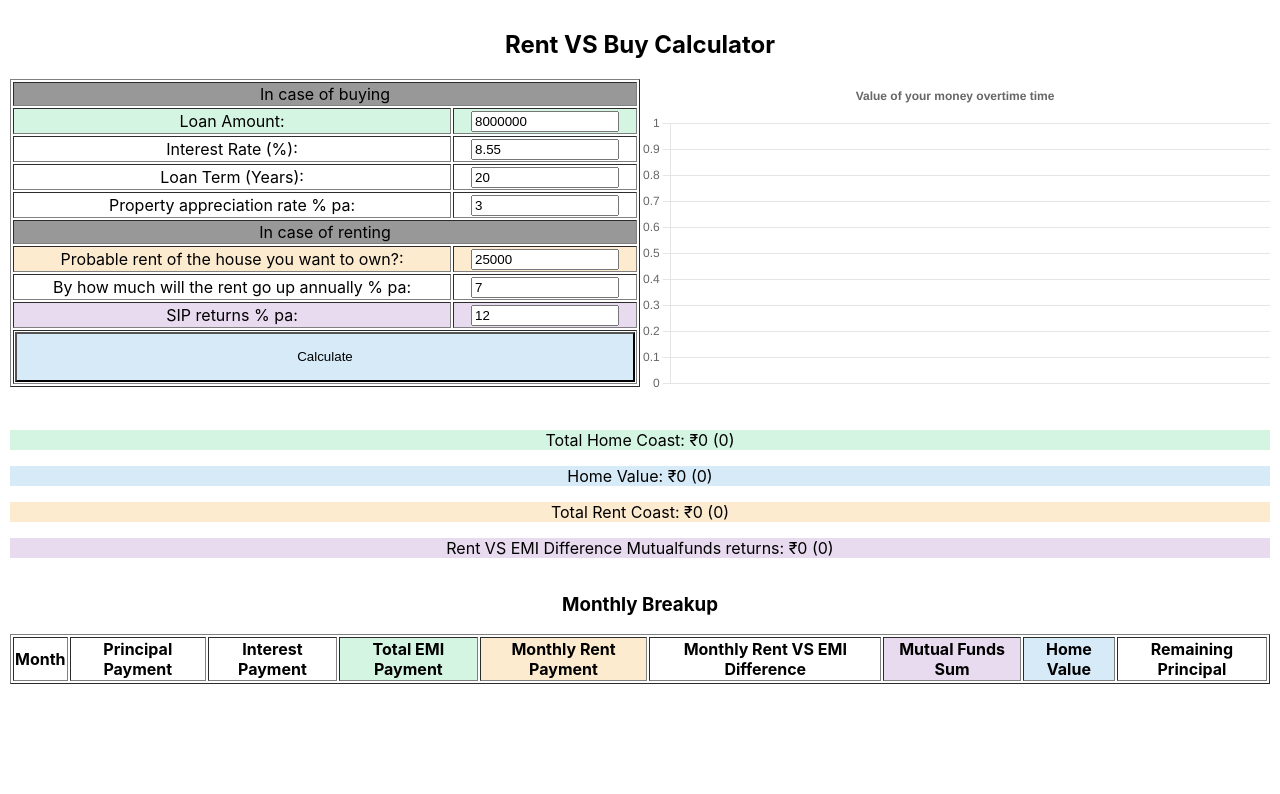
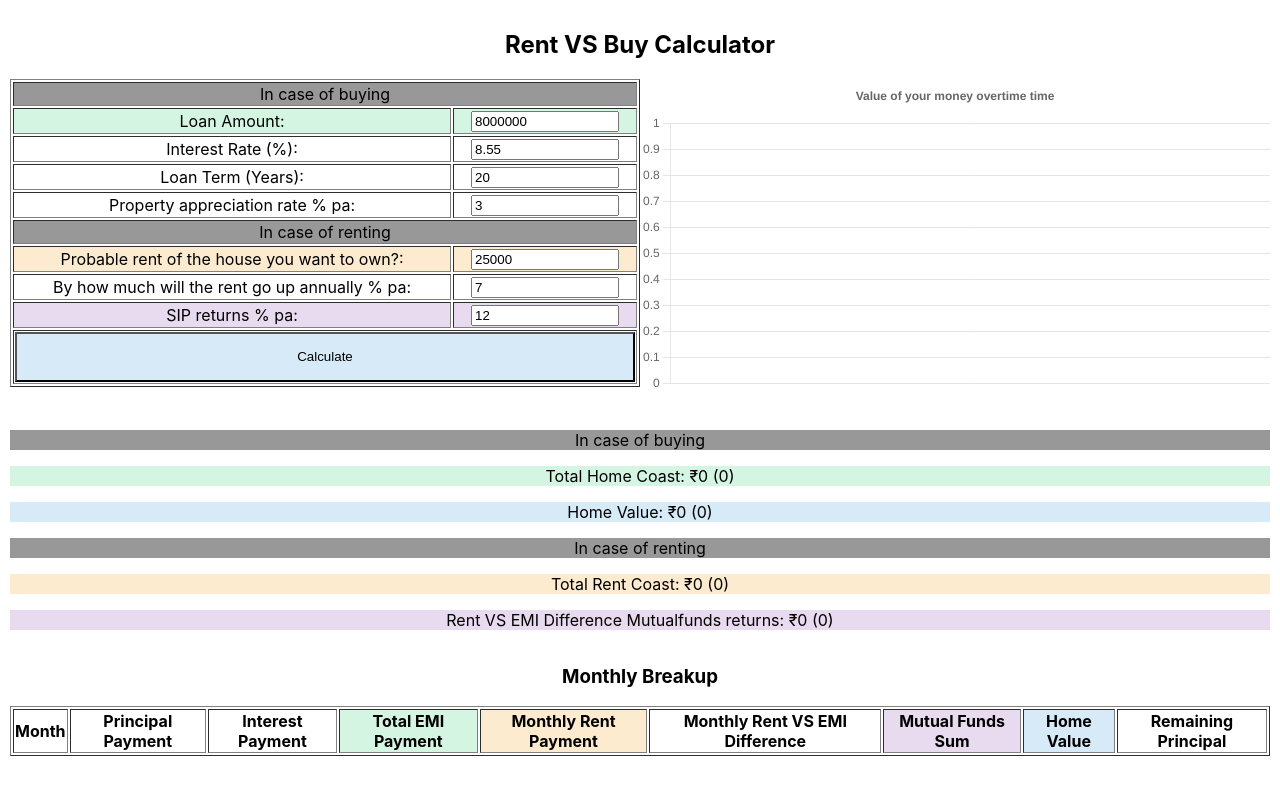
Before and after one commit to jaydev25/home-rent-vs-buy, a React (Create React App) app: page / in a window 1280 px wide. Shown: the top 794 px of the page. Built offline with nearby package versions, Linux system fonts and the light colour scheme.

Commit message:
Align ments

```diff
--- a/src/HomeFundsCalc.js
+++ b/src/HomeFundsCalc.js
@@ -294,6 +294,7 @@ function HomeLoanCalculator() {
       <br />
       <div style={{ display: 'flex', flexDirection: 'column' }}>
         <div style={{ flex: 1, width: '100%' }}>
+          <p style={{ backgroundColor: '#989898' }}>In case of buying</p>
           <p style={{ backgroundColor: '#D5F5E3' }}>
             Total Home Coast:{' '}
             <NumericFormat
@@ -314,6 +315,7 @@ function HomeLoanCalculator() {
             />{' '}
             ({convertToSimplifiedForm(expenseValue.homeValue.toFixed(0), 3)})
           </p>
+          <p style={{ backgroundColor: '#989898' }}>In case of renting</p>
           <p style={{ backgroundColor: '#FDEBD0' }}>
             Total Rent Coast:{' '}
             <NumericFormat
```
